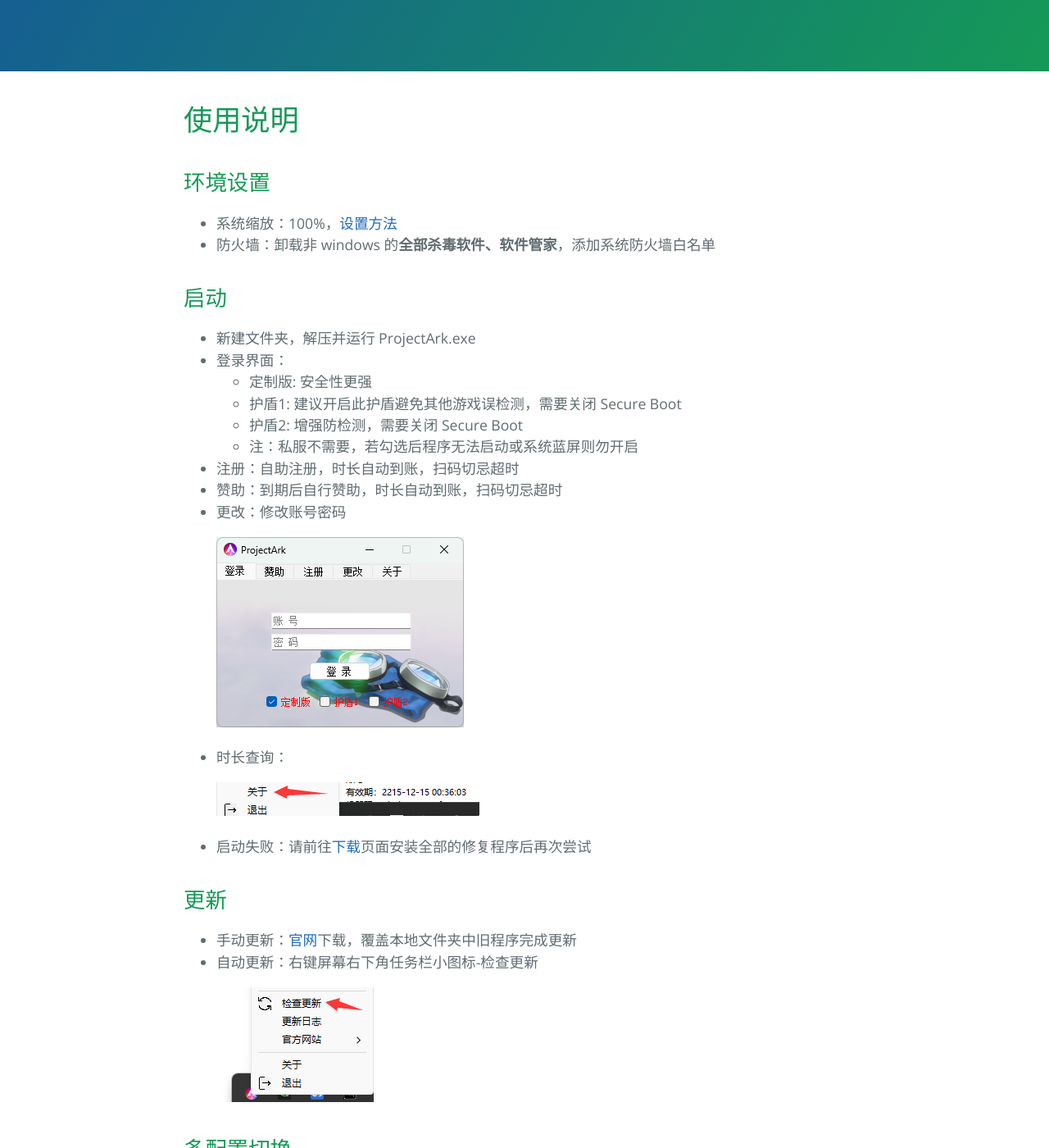
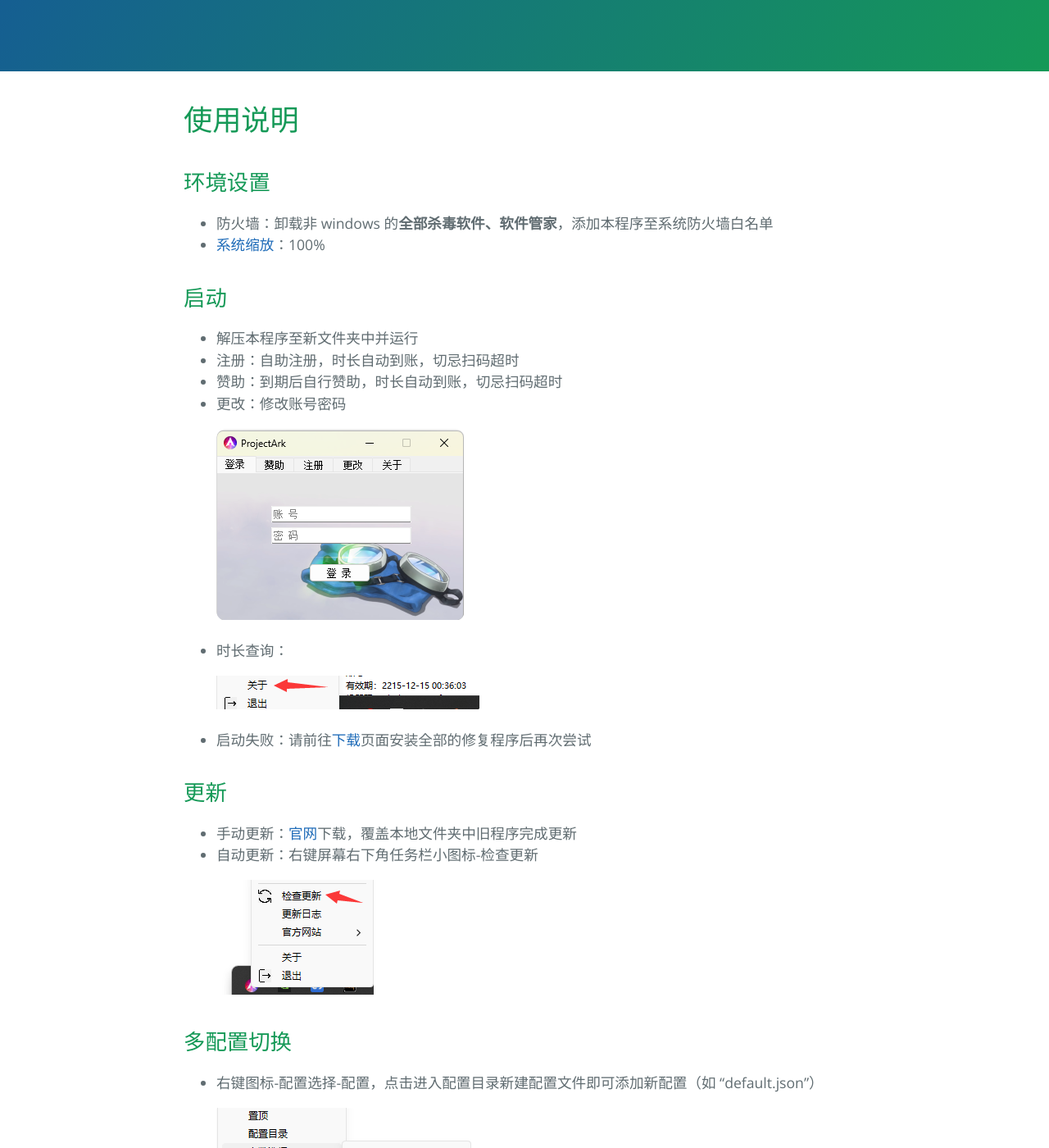
Before and after one commit to ProjectArkClub/ProjectArkClub.github.io, a Jekyll site: the page built from setup.md, in a window 1280 px wide and 1400 px high, scrolled down 296 px. Shown: the whole window at 82% size. Built offline with Jekyll 4.4.1, drawn with Linux system fonts in a browser that asks for light colours; some of the changed text lies outside the part shown.

Commit message:
new version

```diff
--- a/setup.md
+++ b/setup.md
@@ -9,26 +9,16 @@
 
 
 ## 环境设置
-
-- 系统缩放：100%，[设置方法](https://jingyan.baidu.com/article/c85b7a642cd5f6413bac95b7.html)
-- 防火墙：卸载非 windows 的**全部杀毒软件、软件管家**，添加系统防火墙白名单
+- 防火墙：卸载非 windows 的**全部杀毒软件、软件管家**，添加本程序至系统防火墙白名单
+- [系统缩放](https://jingyan.baidu.com/article/c85b7a642cd5f6413bac95b7.html)：100%
 
 ## 启动
-- 新建文件夹，解压并运行 ProjectArk.exe
-- 登录界面：
-  - 定制版: 安全性更强
-  - 护盾1: 建议开启此护盾避免其他游戏误检测，需要关闭 Secure Boot
-  - 护盾2: 增强防检测，需要关闭 Secure Boot
-  - 注：私服不需要，若勾选后程序无法启动或系统蓝屏则勿开启
-- 注册：自助注册，时长自动到账，扫码切忌超时
-- 赞助：到期后自行赞助，时长自动到账，扫码切忌超时
+- 解压本程序至新文件夹中并运行
+- 注册：自助注册，时长自动到账，切忌扫码超时
+- 赞助：到期后自行赞助，时长自动到账，切忌扫码超时
 - 更改：修改账号密码
 
   ![23]({{site.cdn}}/resource/ark_login.png)
-
-<!-- - 主界面：
-
-  ![12]({{site.cdn}}/resource/main.png) -->
 
 - 时长查询：
 
@@ -48,9 +38,9 @@
   ![12]({{site.cdn}}/resource/set.png)
 
 ## 快捷键
-- 左键小图标：隐藏/显示 ProjectArk
+- 左键小图标：隐藏/显示本程序
 - ctrl-s: 保存参数配置
-- ctrl-w: 关闭 ProjectArk
+- ctrl-w: 关闭本程序
 
 <!-- - 自定义快捷键：修改配置文件中相关内容
 
```
Also changed, not shown: index.md (+3 -3 lines), rpg.md (+6 -11 lines), resource/ark_login.png.
